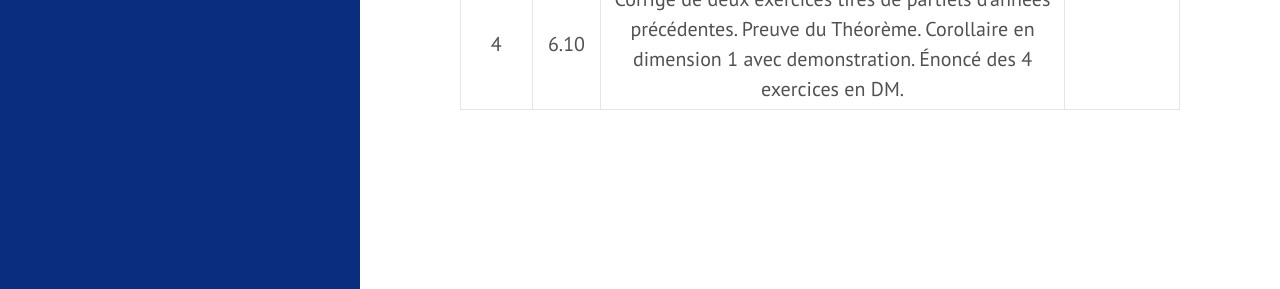
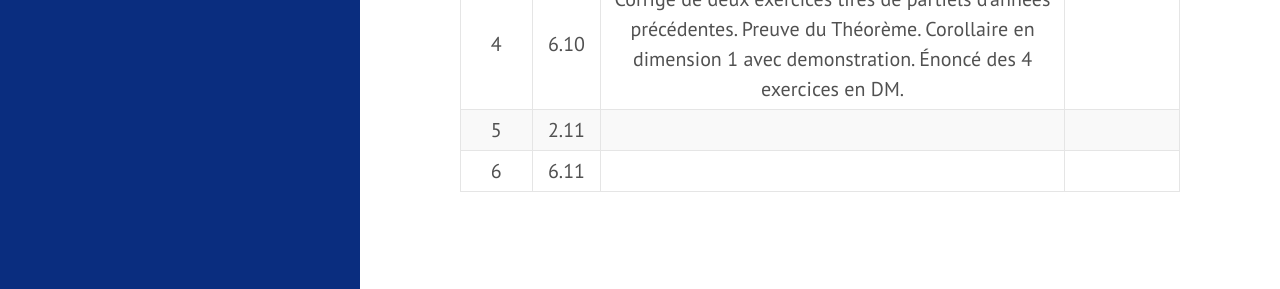
Before and after one commit to matteodachille/matteodachille.github.io, a Jekyll site: the page built from _courses/GeoStat26.md, in a window 1280 px wide and 900 px high, scrolled down 542 px. Shown: the part 608-897 px from the top of the window. Built offline with Jekyll 4.4.1, drawn with Linux system fonts in a browser that asks for light colours; nearby versions of some CDN libraries; some web fonts are replaced.

Commit message:
Updated L1 Analysis 1 and M2 GeoStat

```diff
--- a/_courses/GeoStat26.md
+++ b/_courses/GeoStat26.md
@@ -23,3 +23,5 @@ classnumber: 15
 | 2 |  22.09 |  Correction détaillée du DM. Vraisemblance, log-vraisemblance, modèle régulier, score, information de Fisher, remarques. Information de Fisher pour le modèle des n-échantillons associé à un m.s.p. régulier (avec préuve). Lemme liant l'hessienne de la log-vraisemblance à l'information de Fisher (énoncé).  | |
 | 3 |  29.09 |  Démonstration du Lemme. Définition d'estimateur régulier. Inégalité de l'information (thèoréme de Fréchet-Darmois-Cramér-Rao) avec preuve.  Application à la dimension 1. Estimateur efficace. Exemple et remarques. Théorème: limites de l'inégalité de l'information (énoncé) | |
 | 4 |  6.10 |  Corrigé de deux exercices tirés de partiels d'années précédentes. Preuve du Théorème. Corollaire en dimension 1 avec demonstration. Énoncé des 4 exercices en DM. | |
+| 5 |  2.11 |   | |
+| 6 |  6.11 |   | |
```
Also changed, not shown: _courses/Analysis1-2026.md (+2 -0 lines).
